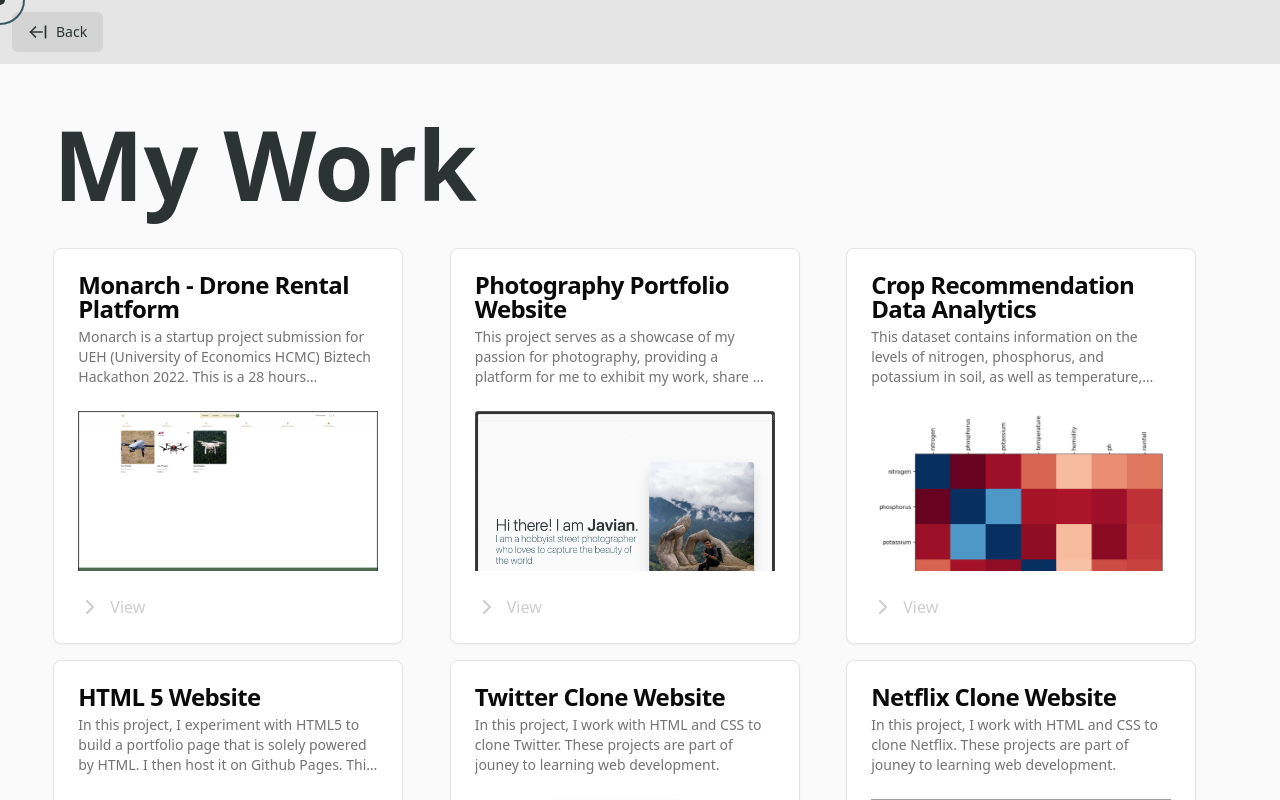
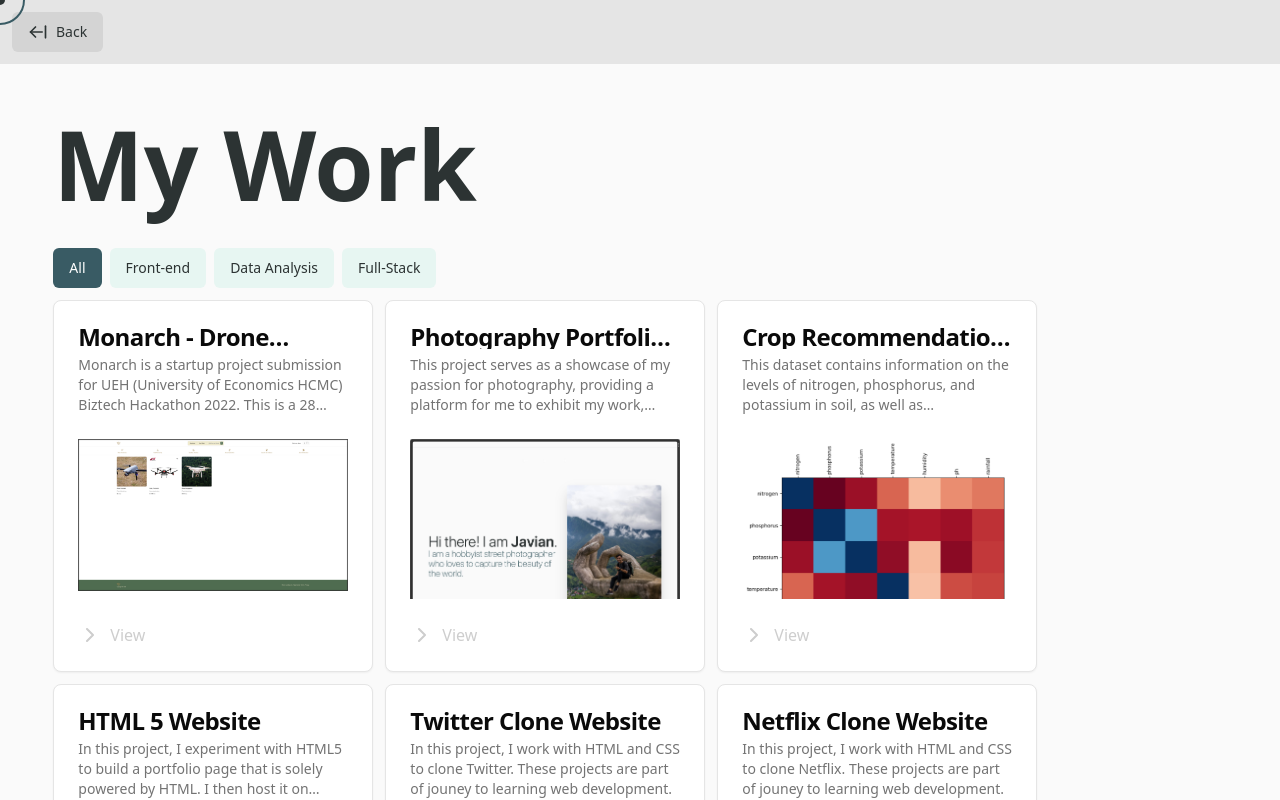
Before and after one commit to javianng/portfolio-website, a Next.js app: page /work in a window 1280 px wide. Shown: the top 800 px of the page. Built offline with nearby package versions, Linux system fonts and the light colour scheme; grey boxes are pictures that could not be loaded.

Commit message:
feat: filter for projects

```diff
--- a/src/components/common/GithubButton.tsx
+++ b/src/components/common/GithubButton.tsx
@@ -11,7 +11,7 @@ type ButtonProp = {
 const GithubButton: React.FC<ButtonProp> = ({ href = "/" }) => {
   return (
     <Link href={href} className="flex items-center gap-2">
-      <Button>
+      <Button variant={"ghost"}>
         <Image
           src={Github as string}
           alt={"Github"}
--- a/src/components/common/KaggleButton.tsx
+++ b/src/components/common/KaggleButton.tsx
@@ -11,7 +11,7 @@ type ButtonProp = {
 const KaggleButton: React.FC<ButtonProp> = ({ href = "/" }) => {
   return (
     <Link href={href} className="flex items-center gap-2">
-      <Button>
+      <Button variant={"ghost"} className="bg-neutral-200">
         <div className="mr-2 flex h-7 w-7 items-center justify-center rounded-md bg-white">
           <Image src={Kaggle as string} alt={"Kaggle"} className="h-6 w-6" />
         </div>
--- a/src/components/common/ProjectsCard.tsx
+++ b/src/components/common/ProjectsCard.tsx
@@ -1,6 +1,5 @@
 import Link from "next/link";
 import Image from "next/image";
-import { Button } from "../ui/button";
 import type { StaticImageData } from "next/image";
 
 import {
@@ -30,9 +29,9 @@ export default function ProjectCard({
 }: ProjectCardProp) {
   return (
     <Link href={link ?? ""} className="group">
-      <Card className="w-[350px] duration-200 group-hover:bg-brand-50 dark:border-2 dark:border-brand-50 dark:bg-transparent dark:group-hover:bg-brand-200">
+      <Card className="w-80 duration-200 group-hover:bg-brand-50 dark:border-2 dark:border-brand-50 dark:bg-transparent dark:group-hover:bg-brand-200">
         <CardHeader>
-          <CardTitle>{title}</CardTitle>
+          <CardTitle className="line-clamp-1">{title}</CardTitle>
           <CardDescription className="line-clamp-3">
             {description}
           </CardDescription>
--- a/src/pages/work/index.tsx
+++ b/src/pages/work/index.tsx
@@ -1,12 +1,16 @@
+import { useState } from "react";
 import TitleContainer from "~/components/common/TitleContainer";
 import { PROJECT_DETAILS } from "~/components/homepage/Work/WorkDetailsV2";
 import SubpageLayout from "~/components/common/SubpageLayout";
 import ProjectCard from "~/components/common/ProjectsCard";
+import { Button } from "~/components/ui/button";
 
-function OtherProjectsGrid() {
+function OtherProjectsGrid({ filterTag }) {
   return (
-    <div className="grid grid-cols-1 gap-4 sm:grid-cols-3">
-      {PROJECT_DETAILS.map((componentDetails, i) => (
+    <div className="flex flex-wrap gap-3">
+      {PROJECT_DETAILS.filter((project) =>
+        filterTag === "all" ? true : project.tags.includes(filterTag)
+      ).map((componentDetails, i) => (
         <ProjectCard key={i} {...componentDetails} />
       ))}
     </div>
@@ -14,10 +18,64 @@ function OtherProjectsGrid() {
 }
 
 export default function work() {
+  const [filterTag, setFilterTag] = useState("all");
+  const [activeButton, setActiveButton] = useState("all");
+
+  const handleButtonClick = (tag) => {
+    setFilterTag(tag);
+    setActiveButton(tag);
+  };
+
   return (
     <SubpageLayout href="/">
       <TitleContainer id="MyWork">My Work</TitleContainer>
-      <OtherProjectsGrid />
+      <div className="flex gap-2 pb-3">
+        <Button
+          variant={"ghost"}
+          className={
+            activeButton === "all"
+              ? "bg-brand-200 text-white hover:bg-brand-100"
+              : "bg-brand-50 hover:bg-brand-100"
+          }
+          onClick={() => handleButtonClick("all")}
+        >
+          All
+        </Button>
+        <Button
+          variant={"ghost"}
+          className={
+            activeButton === "Front-end"
+              ? "bg-brand-200 text-white hover:bg-brand-100"
+              : "bg-brand-50 hover:bg-brand-100"
+          }
+          onClick={() => handleButtonClick("Front-end")}
+        >
+          Front-end
+        </Button>
+        <Button
+          variant={"ghost"}
+          className={
+            activeButton === "Data Analysis"
+              ? "bg-brand-200 text-white hover:bg-brand-100"
+              : "bg-brand-50 hover:bg-brand-100"
+          }
+          onClick={() => handleButtonClick("Data Analysis")}
+        >
+          Data Analysis
+        </Button>
+        <Button
+          variant={"ghost"}
+          className={
+            activeButton === "Full-Stack"
+              ? "bg-brand-200 text-white hover:bg-brand-100"
+              : "bg-brand-50 hover:bg-brand-100"
+          }
+          onClick={() => handleButtonClick("Full-Stack")}
+        >
+          Full-Stack
+        </Button>
+      </div>
+      <OtherProjectsGrid filterTag={filterTag} />
     </SubpageLayout>
   );
 }
```
